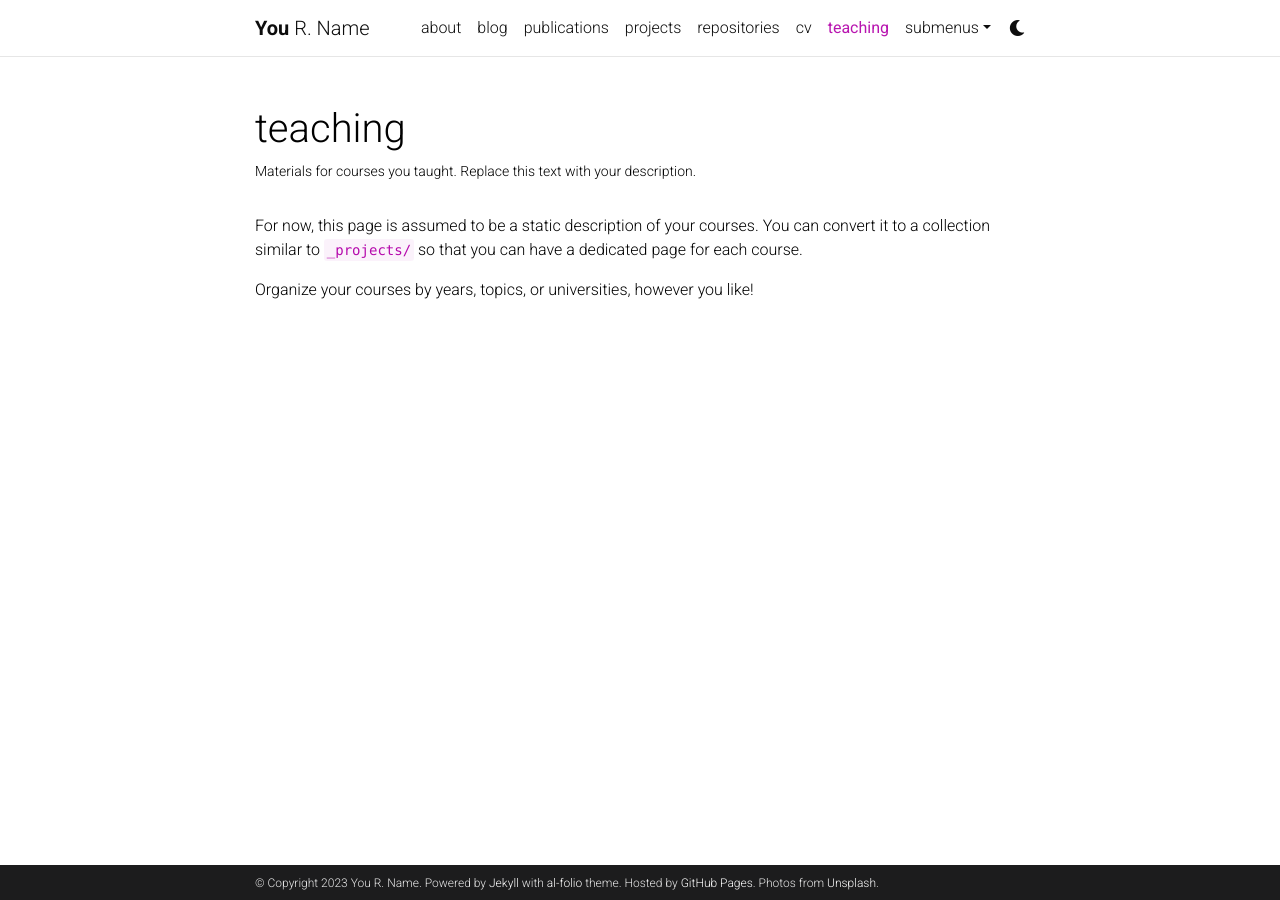
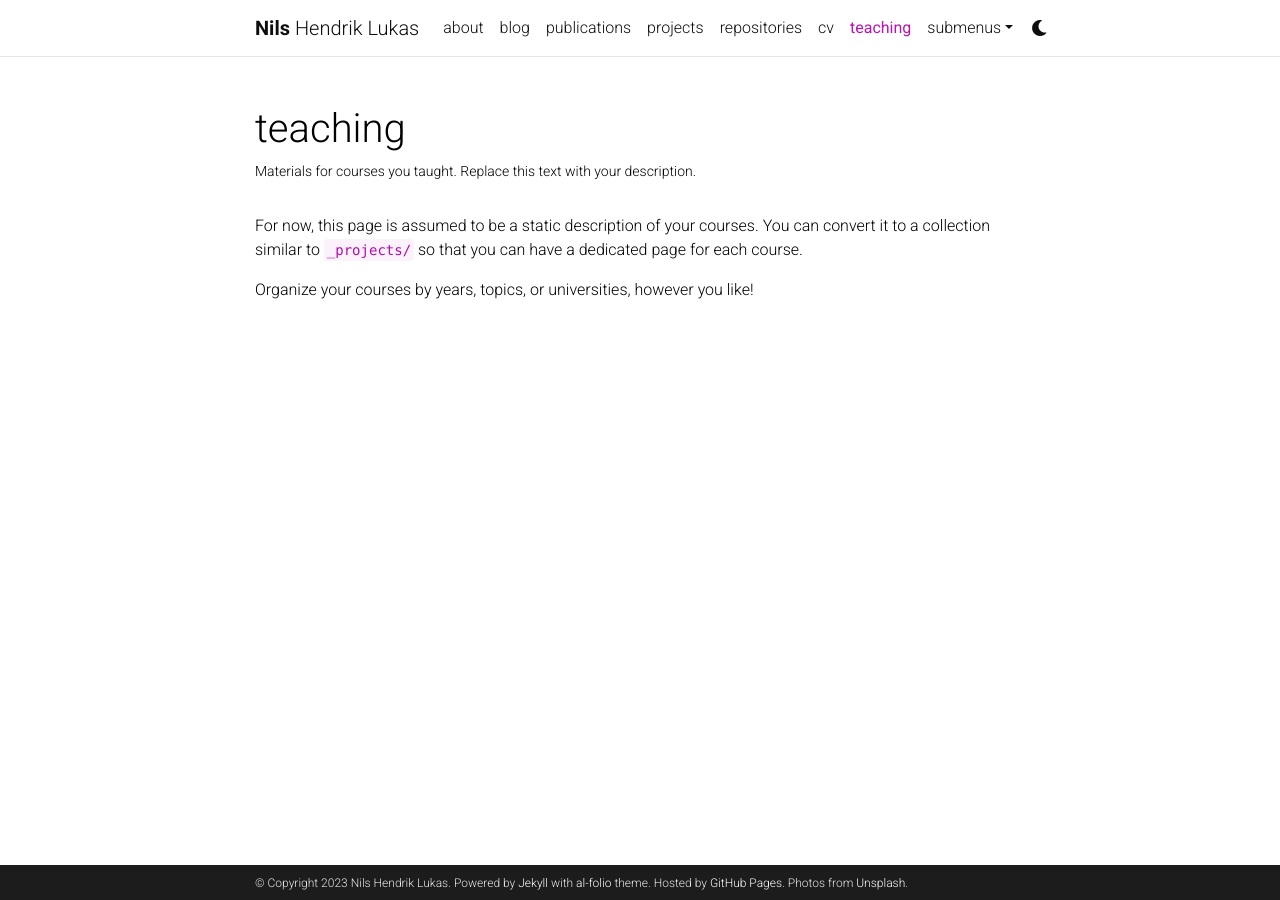
Before and after one commit to nilslukas/nilshendriklukas.github.io, a Jekyll site: the page built from _pages/teaching.md, in a window 1280 px wide. Built offline with Jekyll 4.4.1, drawn with Linux system fonts in a browser that asks for light colours; comment, search, counter and statistics services are not loaded; a style sheet for code colours, icons or effects is not loaded.

Commit message:
update config

```diff
--- a/_config.yml
+++ b/_config.yml
@@ -3,10 +3,10 @@
 # -----------------------------------------------------------------------------
 
 title: blank # the website title (if blank, full name will be used instead)
-first_name: You
-middle_name: R.
-last_name: Name
-email: you@example.com
+first_name: Nils
+middle_name: Hendrik
+last_name: Lukas
+email: nlukas@uwaterloo.ca
 description: > # the ">" symbol means to ignore newlines until "footer_text:"
   A simple, whitespace theme for academics. Based on [*folio](https://github.com/bogoli/-folio) design.
 footer_text: >
@@ -18,8 +18,8 @@
 lang: en # the language of your site (for example: en, fr, cn, ru, etc.)
 icon: ⚛️  # the emoji used as the favicon (alternatively, provide image name in /assets/img/)
 
-url: https://alshedivat.github.io # the base hostname & protocol for your site
-baseurl: /al-folio # the subpath of your site, e.g. /blog/
+url: https://nilshendriklukas.github.io # the base hostname & protocol for your site
+baseurl:  # the subpath of your site, e.g. /blog/
 last_updated: false # set to true if you want to display last updated in the footer
 impressum_path:  # set to path to include impressum link in the footer, use the same path as permalink in a page, helps to conform with EU GDPR
 
```
